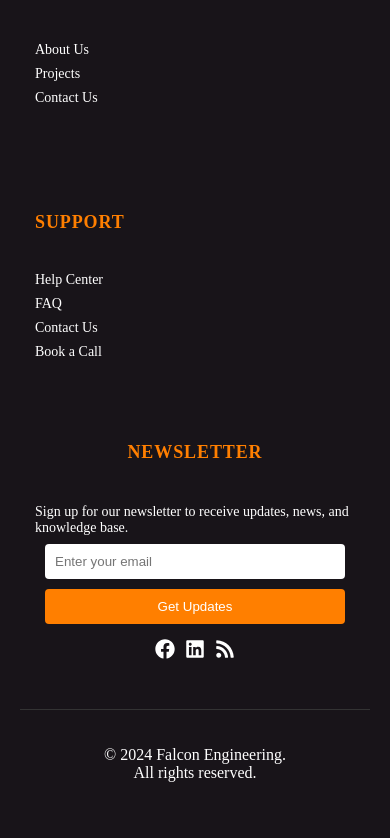
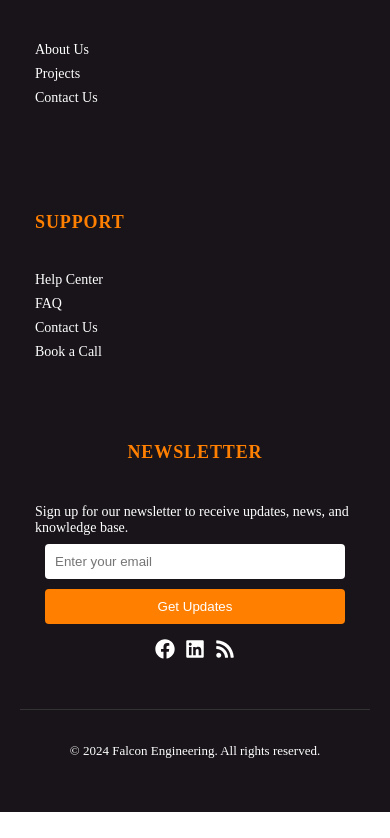
Before and after one commit to chandima-dev/portfolio-, a React (Vite) app: page /projects in a window 390 px wide. Shown: the part 909-1747 px from the top of the page. After the commit the page ends 1721 px from the top, so only its background shows below. Built offline with nearby package versions, Linux system fonts and the light colour scheme.

Commit message:
footer set small

```diff
--- a/src/components/Footer/Footer.jsx
+++ b/src/components/Footer/Footer.jsx
@@ -46,10 +46,7 @@ const Footer = () => {
         </div>
       </div>
       <div className={styles.copyright}>
-        <p>
-          <span>&copy; {new Date().getFullYear()} Falcon Engineering.</span>
-          <span>All rights reserved.</span>
-        </p>
+        <p>&copy; {new Date().getFullYear()} Falcon Engineering. All rights reserved.</p>
       </div>
     </footer>
   );
--- a/src/components/Footer/Footer.module.css
+++ b/src/components/Footer/Footer.module.css
@@ -125,9 +125,7 @@
     min-width: unset;
   }
   .copyright p {
-    display: flex;
-    flex-direction: column; /* Stack the elements vertically */
-    align-items: center; /* Center align the text */
+    font-size: small;
   }
   h4 {
     text-align: ;
```
